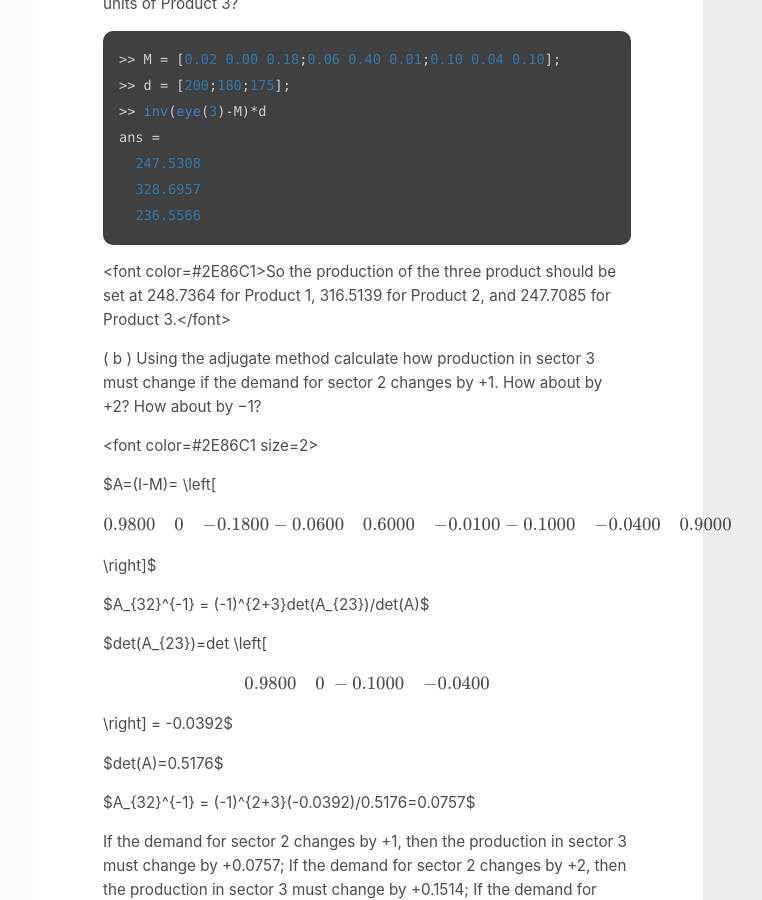
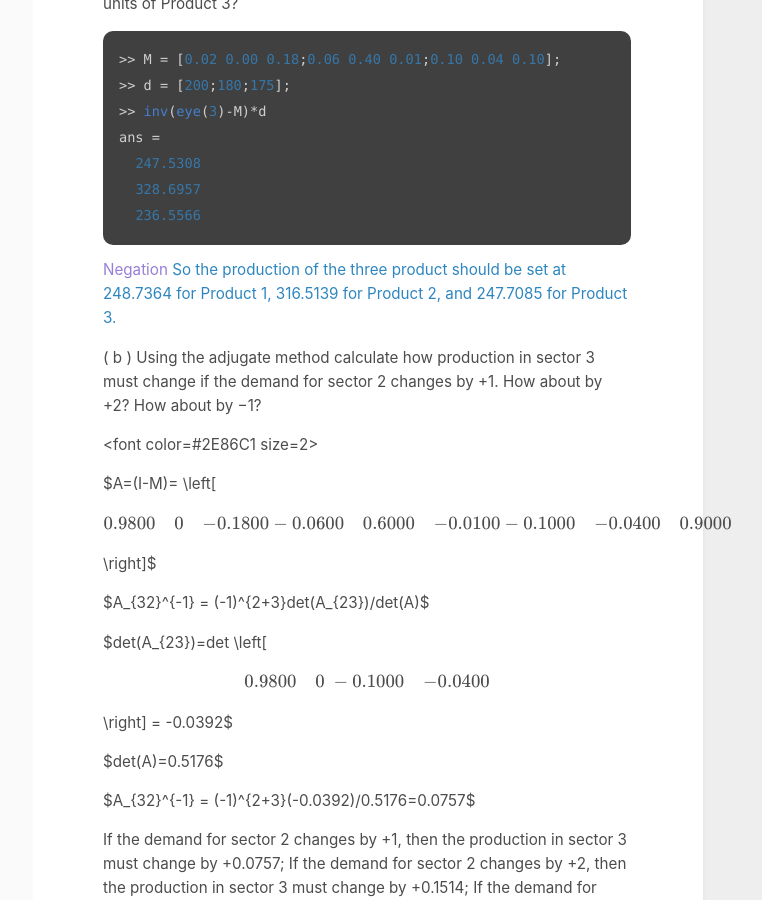
Before and after one commit to Joy3Luo/Joy3luo.github.io, a Jekyll site: the page built from _posts/2019-04-20-h1.md, in a window 1280 px wide and 900 px high, scrolled down 667 px. Shown: the whole window, without its empty margins (417-1179 px from the left). Built offline with Jekyll 4.4.1, drawn with Linux system fonts in a browser that asks for light colours.

Commit message:
Update 2019-04-20-h1.md

````diff
--- a/_posts/2019-04-20-h1.md
+++ b/_posts/2019-04-20-h1.md
@@ -26,8 +26,8 @@ ans =
   328.6957
   236.5566
 ```
-
-<font color=#2E86C1>So the production of the three product should be set at 248.7364 for Product 1, 316.5139 for Product 2, and 247.7085 for Product 3.</font>
+<font color= 977FD7> Negation</font>
+<font color= 2E86C1>So the production of the three product should be set at 248.7364 for Product 1, 316.5139 for Product 2, and 247.7085 for Product 3.</font>
 
 
 ( b ) Using the adjugate method calculate how production in sector 3 must change if the demand for sector 2 changes by +1. How about by +2? How about by −1?
````
